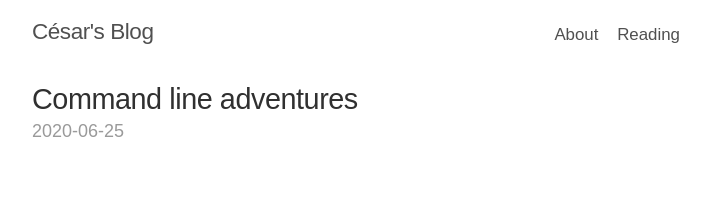
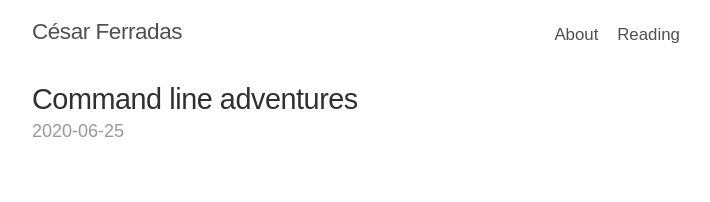
Before and after one commit to cesarferradas/ferrad.as, a Jekyll site: the page built from index.html, in a window 1280 px wide. Shown: the top 202 px of the page, without its empty margins (284-994 px from the left). Built offline with Jekyll 4.4.1, drawn with Linux system fonts in a browser that asks for light colours; the list of posts is cut into pages by our own code.

Commit message:
update config

```diff
--- a/_config.yml
+++ b/_config.yml
@@ -1,13 +1,13 @@
 # Config
-title:          César's Blog
+title:          César Ferradas
 url:            https://cesar.sh
-baseurl:        /blog
+baseurl:        ""
 permalink:      pretty
 paginate:       10
 
 # Contact
 author:
-  name:         César Ferradas
+  name:         César
   url:          https://cesar.sh
   email:        blog@cesar.sh
 
```
